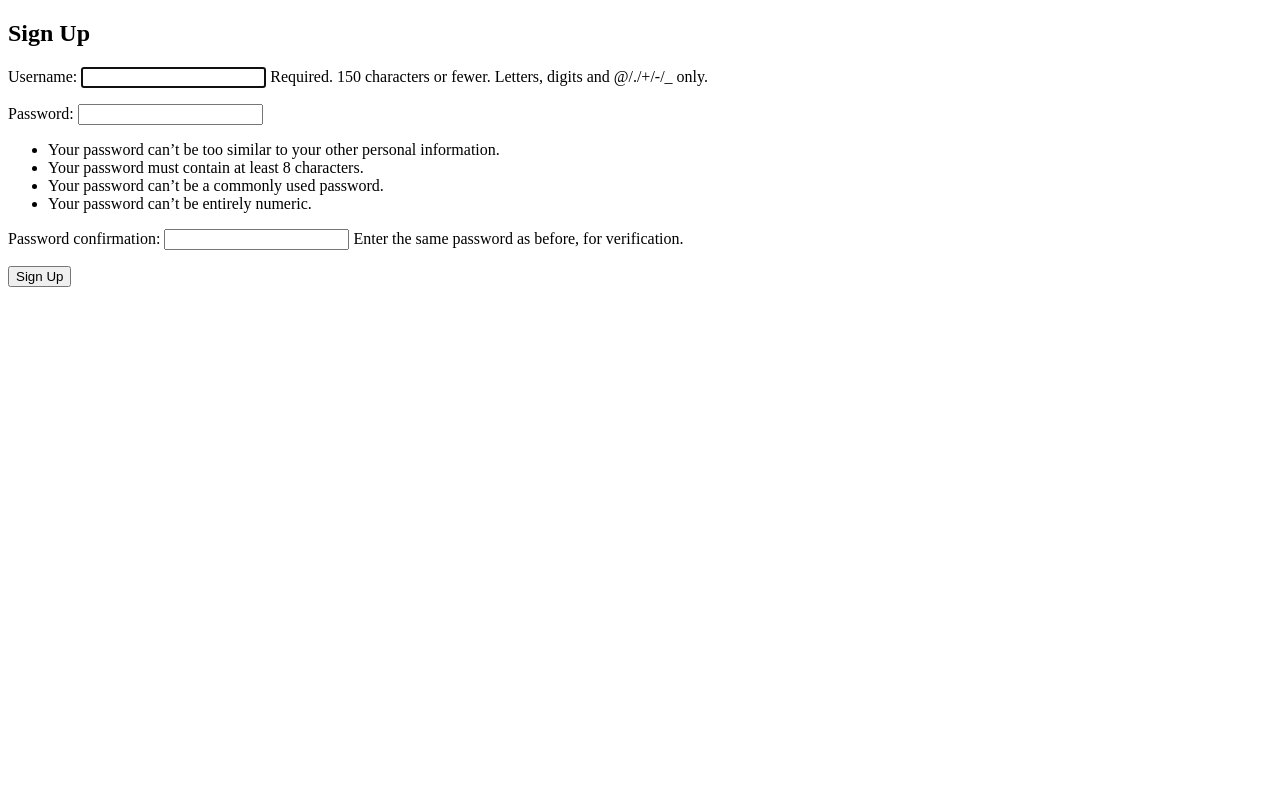
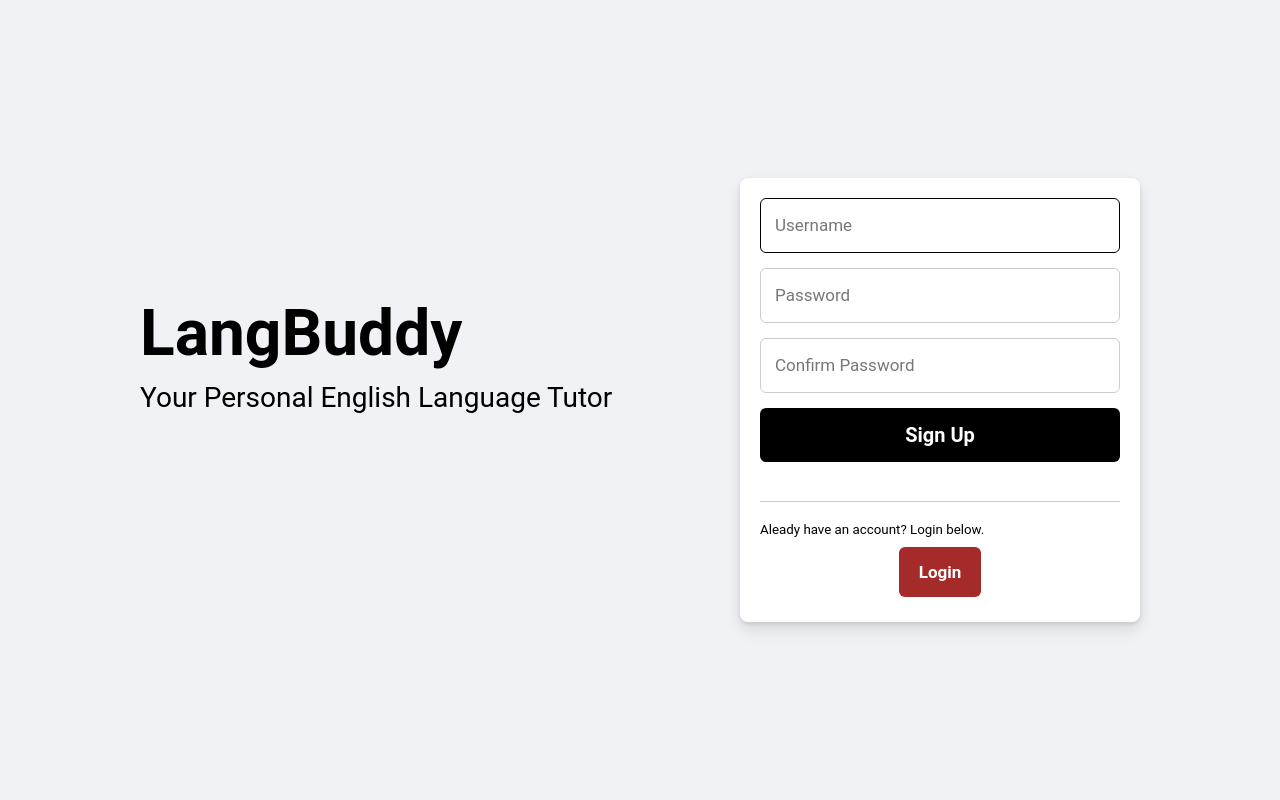
Before and after one commit to WizTheRealist/lang_buddy, a Django app: page /signup/ in a window 1280 px wide. Run offline with Django 5.2, Linux system fonts and the light colour scheme.

Commit message:
worked on the frontend

```diff
--- a/chatbot/forms.py
+++ b/chatbot/forms.py
@@ -1,7 +1,55 @@
 from django import forms
 from .models import Conversation
+from django.contrib.auth.forms import UserCreationForm, AuthenticationForm
+from django.contrib.auth.models import User
+
 
 class ConversationForm(forms.ModelForm):
     class Meta:
         model = Conversation
         fields = ['topics']
+
+
+class CustomUserCreationForm(UserCreationForm):
+    username = forms.CharField(
+        widget=forms.TextInput(attrs={
+            'class': 'form-control',
+            'placeholder': 'Username'
+        }),
+        label=""
+    )
+    password1 = forms.CharField(
+        widget=forms.PasswordInput(attrs={
+            'class': 'form-control',
+            'placeholder': 'Password'
+        }),
+        label=""
+    )
+    password2 = forms.CharField(
+        widget=forms.PasswordInput(attrs={
+            'class': 'form-control',
+            'placeholder': 'Confirm Password'
+        }),
+        label=""
+    )
+
+    class Meta:
+        model = User
+        fields = ("username", "password1", "password2")
+
+
+class CustomAuthenticationForm(AuthenticationForm):
+    username = forms.CharField(
+        widget=forms.TextInput(attrs={
+            'class': 'form-control',
+            'placeholder': 'Username'
+        }),
+        label=""
+    )
+    password = forms.CharField(
+        widget=forms.PasswordInput(attrs={
+            'class': 'form-control',
+            'placeholder': 'Password'
+        }),
+        label=""
+    )
--- a/chatbot/models.py
+++ b/chatbot/models.py
@@ -9,7 +9,7 @@ class Conversation(models.Model):
         ('academic', 'Academic'),
         ('conversational', 'Conversational')
     ]
-    user = models.ForeignKey(User, on_delete=models.CASCADE)
+    user = models.ForeignKey(User, on_delete=models.CASCADE, null=True, blank=True)
     user_message = models.TextField()
     ai_reply = models.TextField()
     created_at = models.DateTimeField(auto_now_add=True)
--- a/chatbot/static/assets/css/styles.css
+++ b/chatbot/static/assets/css/styles.css
@@ -1,75 +1,212 @@
-body {
-    font-family: Arial, sans-serif;
-    background: #f2f2f2;
+@import url("https://fonts.googleapis.com/css2?family=Poppins:wght@400;500;600;700&display=swap");
+
+* {
     margin: 0;
     padding: 0;
+    box-sizing: border-box;
+    font-family: "Roboto", sans-serif;
+}
+
+.res {
     display: flex;
+    align-items: center;
+}
+
+.row {
+    padding: 0 15px;
+    min-height: 100vh;
     justify-content: center;
-    align-items: center;
-    height: 100vh;
+    background: #f0f2f5;
 }
-.chat-container {
-    width: 400px;
-    max-height: 90vh;
-    background: #fff;
-    border-radius: 12px;
-    box-shadow: 0px 4px 10px rgba(0,0,0,0.1);
+
+.fb-form {
+    justify-content: space-between;
+    max-width: 1000px;
+    width: 100%;
+}
+
+.fb-form .card {
+    margin-bottom: 90px;
+}
+
+.fb-form h1 {
+    color: black;
+    font-size: 4rem;
+    margin-bottom: 10px;
+}
+
+.fb-form p {
+    font-size: 1.75rem;
+    white-space: nowrap;
+}
+
+form {
     display: flex;
     flex-direction: column;
-    overflow: hidden;
+    background: #fff;
+    border-radius: 8px;
+    padding: 20px;
+    box-shadow: 0 2px 4px rgba(0, 0, 0, 0.1), 0 8px 16px rgba(0, 0, 0, 0.1);
+    max-width: 400px;
+    width: 100%;
 }
-.chat-header {
-    background: #4a90e2;
-    color: white;
-    padding: 12px;
-    text-align: center;
-    font-weight: bold;
+
+form input {
+    height: 55px;
+    width: 100%;
+    border: 1px solid #ccc;
+    border-radius: 6px;
+    margin-bottom: 15px;
+    font-size: 1rem;
+    padding: 0 14px;
 }
-.chat-box {
-    flex: 1;
-    padding: 12px;
-    overflow-y: auto;
+
+form input:focus {
+    outline: none;
+    border-color: black;
+}
+
+::placeholder {
+    color: #777;
+    font-size: 1.063rem;
+}
+
+.fb-submit {
     display: flex;
     flex-direction: column;
-    gap: 10px;
+    text-align: center;
+    gap: 15px;
 }
-.message {
-    max-width: 75%;
-    padding: 10px;
-    border-radius: 10px;
-    word-wrap: break-word;
+
+.fb-submit .login {
+    border: none;
+    outline: none;
+    cursor: pointer;
+    background: black;
+    padding: 15px 0;
+    border-radius: 6px;
+    color: #fff;
+    font-size: 1.25rem;
+    font-weight: 600;
+    transition: 0.2s ease;
 }
-.user {
-    align-self: flex-end;
-    background: #d1e7ff;
+
+.fb-submit .login:hover {
+    background: black;
 }
-.ai {
-    align-self: flex-start;
-    background: #f1f1f1;
+
+form a {
+    text-decoration: none;
 }
-.chat-form {
+
+.fb-submit .forgot {
+    color: #1877f2;
+    font-size: 0.875rem;
+}
+
+.fb-submit .forgot:hover {
+    text-decoration: underline;
+}
+
+hr {
+    border: none;
+    height: 1px;
+    background-color: #ccc;
+    margin-bottom: 20px;
+    margin-top: 20px;
+}
+
+.button {
+    margin-top: 25px;
+    text-align: center;
+    margin-bottom: 20px;
+}
+
+.button a {
+    padding: 15px 20px;
+    background: brown;
+    border-radius: 6px;
+    color: #fff;
+    font-size: 1.063rem;
+    font-weight: 600;
+    transition: 0.2s ease;
+}
+
+.button a:hover {
+    background: brown;
+}
+
+.footer-langs {
+    max-width: 1000px;
+    margin: 0 auto;
+    padding: 20px;
+}
+
+footer ol {
     display: flex;
-    padding: 10px;
-    border-top: 1px solid #ddd;
-    background: #fafafa;
+    flex-wrap: wrap;
+    list-style-type: none;
+    padding: 8px 0;
+
+    margin-left: 3vh;
 }
-.chat-form select, .chat-form input {
-    padding: 8px;
-    border-radius: 6px;
-    border: 1px solid #ccc;
-    margin-right: 5px;
+
+footer ol:first-child {
+    border-bottom: 1px solid #dddfe2;
 }
-.chat-form input {
-    flex: 1;
+
+footer ol:first-child li:last-child button {
+    background-color: #f5f6f7;
+    border: 1px solid #ccd0d5;
+    outline: none;
+    color: #4b4f56;
+    padding: 0 8px;
+    font-weight: 700;
+    font-size: 12px;
 }
-.chat-form button {
-    padding: 8px 14px;
-    border: none;
-    border-radius: 6px;
-    background: #4a90e2;
-    color: white;
-    cursor: pointer;
+
+footer ol li {
+    padding-right: 20px;
+    font-size: 12px;
+    color: #8a8d91;
 }
-.chat-form button:hover {
-    background: #357ab8;
+
+footer ol li a {
+    text-decoration: none;
+    color: #8a8d91;
 }
+
+footer ol li a:hover {
+    text-decoration: underline;
+}
+
+footer small {
+    font-size: 12px;
+    color: #8a8d91;
+    margin-left: 3vh;
+}
+
+@media (max-width: 900px) {
+    .fb-form {
+        flex-direction: column;
+        text-align: center;
+    }
+
+    .fb-form .card {
+        margin-bottom: 30px;
+    }
+}
+
+@media (max-width: 460px) {
+    .fb-form h1 {
+        font-size: 3.5rem;
+    }
+
+    .fb-form p {
+        font-size: 1.3rem;
+    }
+
+    form {
+        padding: 15px;
+    }
+}
--- a/chatbot/templates/signup.html
+++ b/chatbot/templates/signup.html
@@ -1,16 +1,34 @@
+{% load static %}
 <!DOCTYPE html>
 <html lang="en">
 <head>
     <meta charset="UTF-8">
     <meta name="viewport" content="width=device-width, initial-scale=1.0">
+    <link rel="stylesheet" href="{% static 'assets/css/styles.css' %}">
     <title>Sign Up</title>
 </head>
 <body>
-    <h2>Sign Up</h2>
-    <form method="POST">
-        {% csrf_token %}
-        {{ form.as_p }}
-        <button type="submit">Sign Up</button>
-    </form>
+    <div class="row res">
+        <div class="fb-form res">
+            <div class="card">
+                <h1>LangBuddy</h1>
+                <p>Your Personal English Language Tutor</p>
+            </div>
+            <form method="POST">
+                {% csrf_token %}
+                {{ form.username }}
+                {{ form.password1 }}
+                {{ form.password2 }}
+                <div class="fb-submit">
+                    <button type="submit" class="login">Sign Up</button>
+                </div>
+                <br><hr>
+                <small>Aleady have an account? Login below.</small>
+                <div class="button">
+                    <a href="{% url 'login' %}">Login</a>
+                </div>
+            </form>
+        </div>
+    </div>
 </body>
 </html>
--- a/chatbot/urls.py
+++ b/chatbot/urls.py
@@ -3,9 +3,8 @@ from django.contrib.auth import views as auth_views
 from . import views
 
 urlpatterns = [
-    path('', views.home, name='home'),
     path('signup/', views.signup, name='signup'),
-    path('chat/', auth_views.LoginView.as_view(template_name='login.html'), name='login'),
+    path('', views.CustomLoginView.as_view(template_name='login.html'), name='login'),
     path('logout/', auth_views.LogoutView.as_view(), name='logout'),
     path('chat/', views.chat_view, name="chat_view")
 ]
--- a/chatbot/views.py
+++ b/chatbot/views.py
@@ -1,12 +1,15 @@
 import logging
+from django import forms
 from django.shortcuts import render, redirect
 from django.conf import settings
 from google import genai
 from google.genai import types
 from .models import Conversation
+from .forms import CustomUserCreationForm, CustomAuthenticationForm
+from django.contrib.auth.views import LoginView
 from django.contrib import messages
 from django.contrib.auth import login
-from django.contrib.auth.forms import UserCreationForm
+from django.contrib.auth.forms import UserCreationForm, AuthenticationForm
 from django.contrib.auth.decorators import login_required
 
 logger = logging.getLogger(__name__)    # for logging errors
@@ -14,19 +17,23 @@ logger = logging.getLogger(__name__)    # for logging errors
 client = genai.Client(api_key=settings.GEMINI_API_KEY)
 
 # Create your views here.
-def home(request):
-    return render(request, 'home.html')
 
 def signup(request):
     if request.method == "POST":
-        form = UserCreationForm(request.post)
+        form = CustomUserCreationForm(request.POST)
         if form.is_valid():
             user = form.save()
             login(request, user)
             return redirect("chat_view")
     else:
-        form = UserCreationForm()
+        form = CustomUserCreationForm()
     return render(request, 'signup.html', {"form": form})
+
+
+class CustomLoginView(LoginView):
+    authentication_form = CustomAuthenticationForm
+    template_name = "login.html"  # adjust to match your template
+
 
 @login_required
 def chat_view(request):
@@ -40,14 +47,15 @@ def chat_view(request):
         selected_topic = topic
 
         try:
-            # new
+            # store conversation in a session, append user_message, and use the last 10 user messages to build context
             conversation = request.session.get("conversation", [])
             conversation.append({"role": "user", "parts": [{"text": user_message}]})
             conversation = conversation[-10:]
 
+            # instructions for Gemini on how to generate content
             response = client.models.generate_content(
                 model="gemini-2.0-flash-lite",
-                contents=[m["parts"][0]["text"] for m in conversation],       # new: user_message
+                contents=[m["parts"][0]["text"] for m in conversation],       # build conversation context from user_message line 52
                 config=types.GenerateContentConfig(
                     thinking_config=types.ThinkingConfig(thinking_budget=0),
                     system_instruction=(f"Your name is John. You are a friendly English Tutor for {topic} conversations."
@@ -56,11 +64,12 @@ def chat_view(request):
                                         "Keep responses short, clear, and focused on practicing English.")
                 ),
             )
+            # generate AI response, append AI response to conversation, store AI response in session for conversation context
             ai_reply = response.text
-            conversation.append({"role": "model", "parts": [{"text": ai_reply}]})     # new
-            request.session["conversation"] = conversation      #new
+            conversation.append({"role": "model", "parts": [{"text": ai_reply}]})
+            request.session["conversation"] = conversation
 
-            # create database to store messages
+            # create database to store user records, topics, and messages
             if user_message or ai_reply:
                 Conversation.objects.create(
                     user=request.user,
@@ -82,8 +91,9 @@ def chat_view(request):
         # GET: restore the previously chosen topic from session (if any)
         selected_topic = request.session.get('selected_topic')
 
-    # display the last ten converstions by date
-    chats = Conversation.objects.filter(user=request.user).order_by('created_at')[:10]
+    # use sliding window to display the last ten converstions by date
+    chats = Conversation.objects.filter(user=request.user).order_by('-created_at')[:10]
+    chats = chats[::-1]
 
     return render(request, 'chat.html', {
         "chats": chats,
--- a/lang_buddy/settings.py
+++ b/lang_buddy/settings.py
@@ -130,6 +130,6 @@ STATIC_ROOT = BASE_DIR / "staticfiles"
 
 DEFAULT_AUTO_FIELD = 'django.db.models.BigAutoField'
 
-LOGIN_URL = '/login/'
+LOGIN_URL = '/'
 LOGIN_REDIRECT_URL = '/chat/'
-LOGOUT_REDIRECT_URL = '/login/'
+LOGOUT_REDIRECT_URL = '/'
```
Also changed, not shown: chatbot/static/assets/css/chat.css (added, +147 -0 lines), chatbot/templates/chat.html (+47 -6 lines), chatbot/templates/home.html (deleted, +0 -22 lines), chatbot/templates/login.html (+25 -6 lines), chatbot/migrations/0005_conversation_user_alter_conversation_topics.py (added), db.sqlite3.
